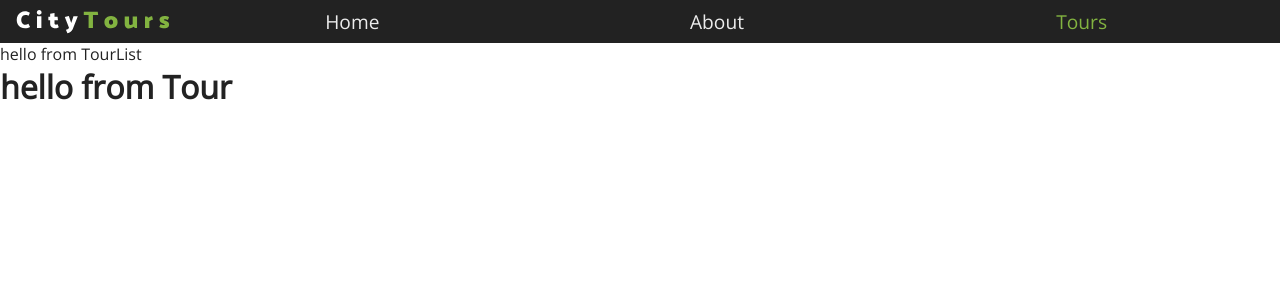
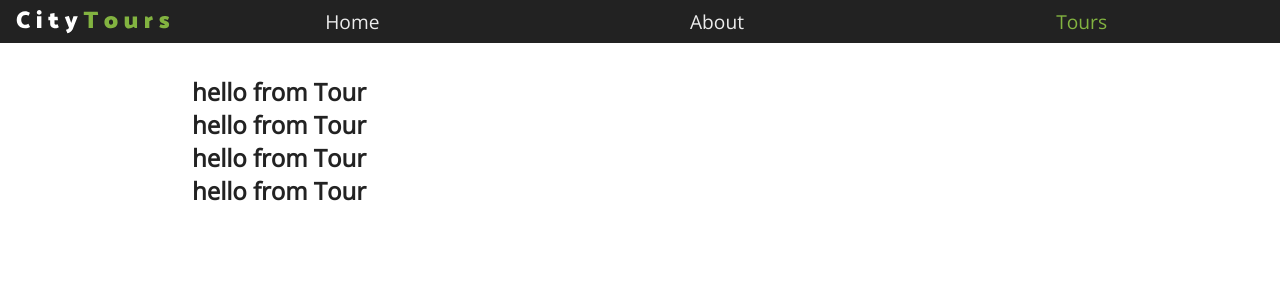
Before and after one commit to engineerStuardo/city-tours-react-project, a React (Create React App) app: page / in a window 1280 px wide. Shown: the top 300 px of the page. Built offline with nearby package versions, Linux system fonts and the light colour scheme.

Commit message:
building TourList component and sass

```diff
--- a/src/components/TourList/TourList.jsx
+++ b/src/components/TourList/TourList.jsx
@@ -1,15 +1,24 @@
-import React from 'react';
+import React, { useState } from 'react';
 
 import './tourList.scss';
 
 import Tour from '../Tour/Tour';
 
+import { tourData } from '../../tourData';
+
 const TourList = () => {
+  const [tours, setTours] = useState(tourData);
+
+  const removeTour = id => {
+    console.log(id);
+  };
+
   return (
-    <div>
-      hello from TourList
-      <Tour />
-    </div>
+    <section className='tour-list'>
+      {tours.map(tour => (
+        <Tour key={tour.id} removeTour={removeTour} {...tour} />
+      ))}
+    </section>
   );
 };
 
--- a/src/components/TourList/tourList.scss
+++ b/src/components/TourList/tourList.scss
@@ -0,0 +1,6 @@
+.tour-list {
+  width: 70vw;
+  max-width: 1170px;
+  margin: 0 auto;
+  padding: 2rem 0;
+}
```
